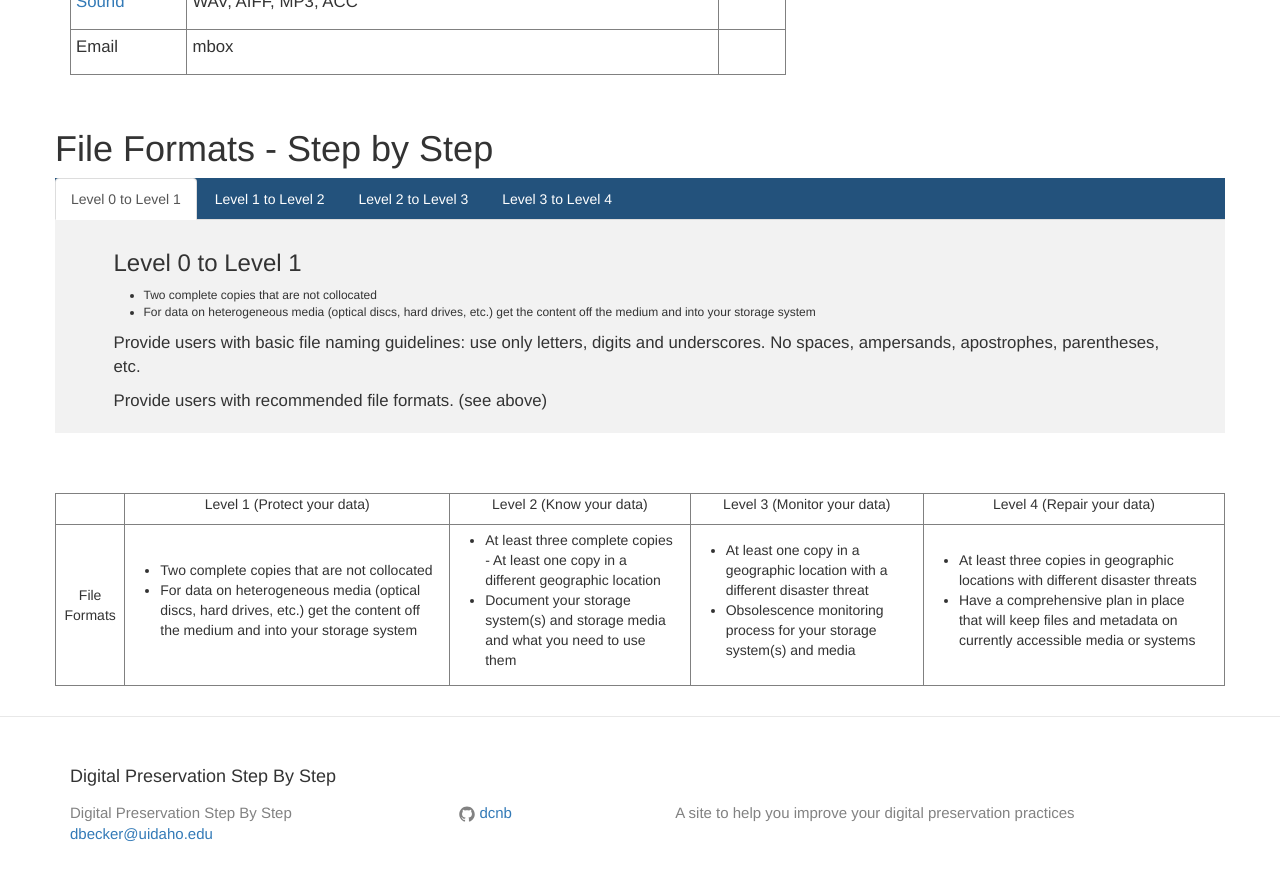
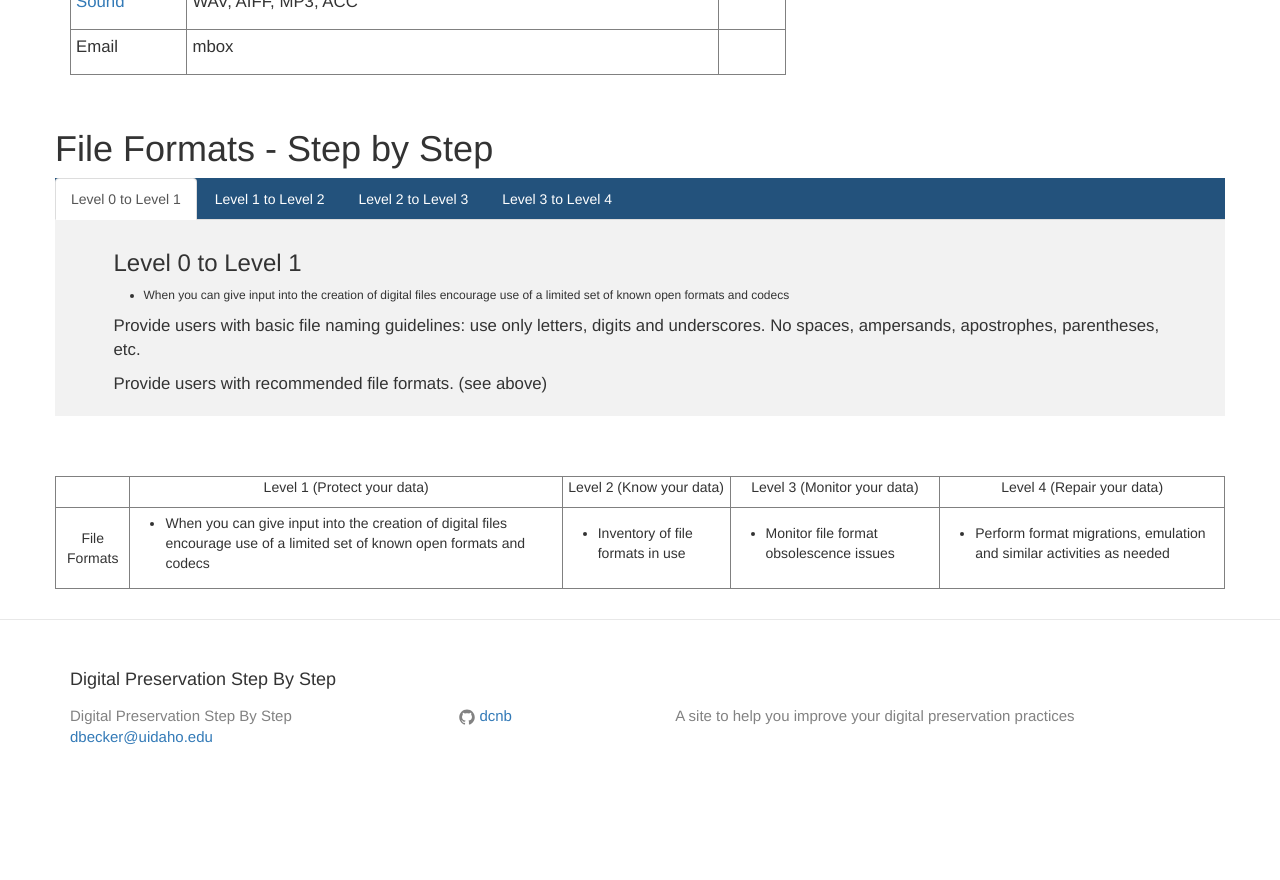
Before and after one commit to dcnb/digprezsteps, a Jekyll site: the page built from formats.markdown, in a window 1280 px wide and 900 px high, scrolled down 612 px. Shown: the top 880 px of the window. Built offline with Jekyll 4.4.1, drawn with Linux system fonts in a browser that asks for light colours; after the commit the page ends 1414 px from its top, so only the background shows below that.

Commit message:
adding about page and adjusting incorrect data

```diff
--- a/_data/formats.yaml
+++ b/_data/formats.yaml
@@ -1,16 +1,12 @@
 name: File Formats
 level-1:
-    - text: Two complete copies that are not collocated
-    - text: For data on heterogeneous media (optical discs, hard drives, etc.) get the content off the medium and into your storage system
+    - text: When you can give input into the creation of digital files encourage use of a limited set of known open formats and codecs
 level-2:
-    - text: At least three complete copies - At least one copy in a different geographic location
-    - text: Document your storage system(s) and storage media and what you need to use them
+    - text: Inventory of file formats in use
 level-3:
-    - text: At least one copy in a geographic location with a different disaster threat
-    - text: Obsolescence monitoring process for your storage system(s) and media
+    - text: Monitor file format obsolescence issues
 level-4:
-    - text: At least three copies in geographic locations with different disaster threats
-    - text: Have a comprehensive plan in place that will keep files and metadata on currently accessible media or systems
+    - text: Perform format migrations, emulation and similar activities as needed
 step-1:
 step-2:
 step-3:
--- a/_includes/formats/step2.html
+++ b/_includes/formats/step2.html
@@ -21,17 +21,17 @@
 <br/
 <h3>For Users of DSpace and ContentDM </h3>
 <p><strong>DSpace </strong>- users of DSpace can inventory files using the &ldquo;Profile Bitstream Formats&rdquo; from admin page: http://{YourDSpaceServer}/xmlui/admin/curate :</p>
-<a href="/digprezsteps/images/image03.png"><img src="/digprezsteps/images/image03.png"></a>
+<a href="/images/image03.png"><img src="/images/image03.png"></a>
 <br/ >
 
 <p>Or the DSpace postgres database can be queried directly. Below are some sample sql queries:</p>
 <div class="indent"><p><strong>--Number of items and format description. </strong> </p>
 <p class="smaller">SELECT bitstreamformatregistry.short_description, COUNT(*) FROM item, item2bundle, bundle2bitstream, bitstream, bitstreamformatregistry WHERE item.in_archive = 't' AND item.item_id = item2bundle.item_id AND item2bundle.bundle_id = bundle2bitstream.bundle_id AND bundle2bitstream.bitstream_id = bitstream.bitstream_id AND bitstream.bitstream_format_id = bitstreamformatregistry.bitstream_format_id GROUP BY bitstreamformatregistry.short_description;</p>
-<a href="/digprezsteps/images/image00.png"><img src="/digprezsteps/images/image00.png"></a>
+<a href="/images/image00.png"><img src="/images/image00.png"></a>
 <p><strong>--Number of bitstreams for format type, e.g. 4 (PDF):</strong></p>
 <p class="smaller">SELECT COUNT(*) FROM item, item2bundle, bundle2bitstream, bitstream WHERE item.in_archive = 't' AND item.item_id = item2bundle.item_id AND item2bundle.bundle_id = bundle2bitstream.bundle_id AND bundle2bitstream.bitstream_id = bitstream.bitstream_id AND bitstream.bitstream_format_id = 4;</p>
-<a href="/digprezsteps/images/image01.png"><img src="/digprezsteps/images/image01.png"></a>
+<a href="/images/image01.png"><img src="/images/image01.png"></a>
 </div>
 <br/><br />
 <p><strong>CONTENTdm</strong> users can use Reports: (Collections / Reports / Item Types)</p>
-<a href="/digprezsteps/images/image04.png"><img src="/digprezsteps/images/image04.png"></a>
+<a href="/images/image04.png"><img src="/images/image04.png"></a>
--- /dev/null
+++ b/about.md
@@ -0,0 +1,15 @@
+---
+layout: homepage
+---
+
+<span>This website is meant to assist those responsible for digital preservation activities at their respective institutions to assess and improve their practices in various digital preservation areas. We uses the National Digital Stewardship Alliance’s</span> [<span>Levels of Digital Preservation</span>](http://www.digitalpreservation.gov/documents/NDSA_Levels_Archiving_2013.pdf) <span>and the CCD Digital Preservation Working Group’s</span> [<span>own report</span>](https://www.orbiscascade.org/file_viewer.php?id=4169) <span>assessing the Orbis Cascade Alliance member libraries’ alignment with those levels as a baseline for instruction.</span>
+
+## <span>Instructions</span>
+
+1. <span>You will first need an assessment of the digital preservation practices at your institution. You can do this yourself, by going through each of the NDSA’s five categories -- Storage and Geographic Location; File Fixity and Data Integrity; Information Security; Metadata; and File Formats -- and assigning your institution a level for each, from 0 to 4\. Alternatively, if you or someone from your institution filled out our survey in the Spring of 2016 (
+<a href="#" data-toggle="popover" data-placement="bottom"  title="List of institutions that filled out the survey:" data-content=" Chemeketa Community College, Clark College, Concordia University - Portland, Eastern Oregon University, Lewis & Clark College, Linfield College, Marylhurst University, OHSU, Oregon Institute of Technology Library, Oregon State University, Pacific University, Portland State University, Reed College, Seattle Pacific University, Seattle University, The Evergreen State College, University of Idaho Library, University of Portland, University of Washington Libraries, Washington State University, Western Washington University, Whitman College and Northwest Archives, Willamette University">see participant list</a>
+), you may also contact Devin Becker (</span>[<span>dbecker@uidaho.edu</span>](mailto:dbecker@uidaho.edu)<span>) to receive our (admittedly subjective) assessment.</span>
+
+2. Once you have your assessment, you can go directly to any of or our sections to determine which steps you might be able to take to improve your digital preservation practices in one of the five areas. Simply take your score from that section, and then go to the subsection on how to move from your level to the next. For example, if you are at Level 1 for Information Security, you would go to the section titled  “Level 1 → Level 2.” In that subsection, you will find instructions, links to resources, and specific steps that will help you improve your practices in that area.
+
+<span>One note: often an institution may be doing a variety of digital preservation actions that might be greater than or less than their assigned level. It’s advised that when doing this exercise, participants also look at levels previous to where they are assigned to make sure they’re fulfilling those steps as well.  </span>
```
